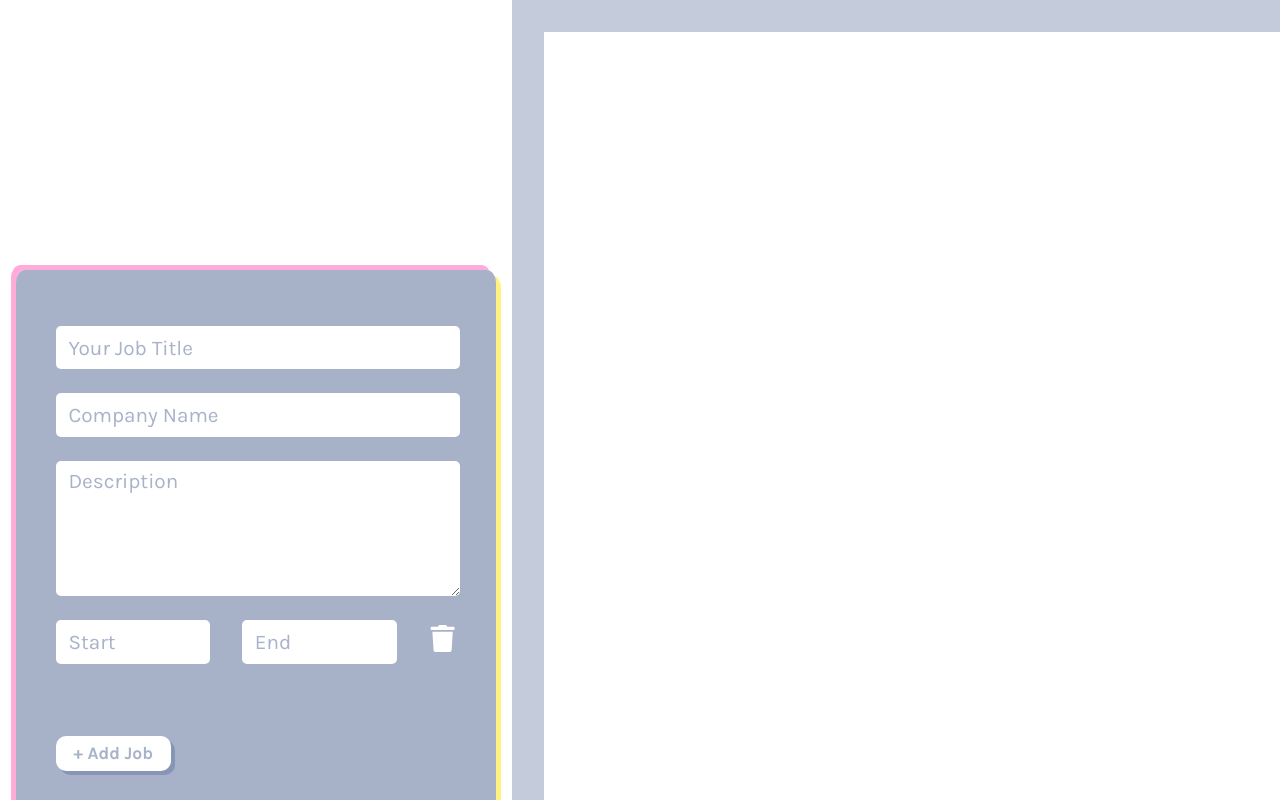
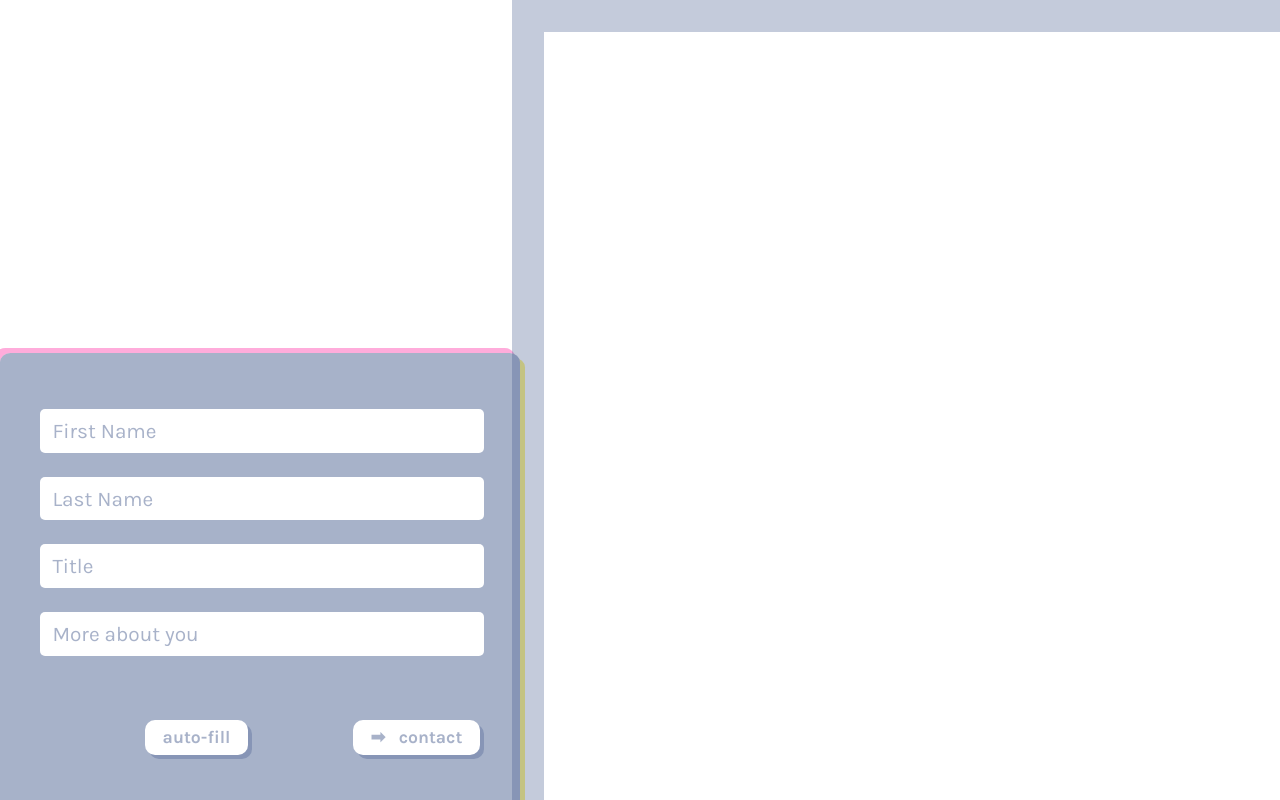
Before and after one commit to xewar/cv-builder, a React (Create React App) app: page / in a window 1280 px wide. Shown: the top 800 px of the page. Built offline with nearby package versions, Linux system fonts and the light colour scheme.

Commit message:
consolidated add, update, and delete functions for work and education

```diff
--- a/src/components/Editor.js
+++ b/src/components/Editor.js
@@ -12,12 +12,9 @@ class Editor extends Component {
   constructor(props) {
     super(props);
     this.handleChange = this.handleChange.bind(this);
-    this.updateEducation = this.updateEducation.bind(this);
-    this.addNewEducation = this.addNewEducation.bind(this);
-    this.deleteEducation = this.deleteEducation.bind(this);
-    this.addNewJob = this.addNewJob.bind(this);
-    this.deleteJob = this.deleteJob.bind(this);
-    this.updateWork = this.updateWork.bind(this);
+    this.handleChangeWorkEducation = this.handleChangeWorkEducation.bind(this);
+    this.addNew = this.addNew.bind(this);
+    this.deleteInstance = this.deleteInstance.bind(this);
     this.switchForm = this.switchForm.bind(this);
     this.state = {
       firstName: '',
@@ -49,9 +46,9 @@ class Editor extends Component {
           description: '',
         },
       ],
-      formElements: ['work', 'personal', 'contact', 'skills', 'education'],
-      currentForm: 'work',
-      nextForm: 'personal',
+      formElements: ['personal', 'contact', 'skills', 'education', 'work'],
+      currentForm: 'personal',
+      nextForm: 'contact',
       prevForm: '',
       showLeftButton: false,
       showRightButton: true,
@@ -63,63 +60,46 @@ class Editor extends Component {
       [name]: value,
     });
   }
-  updateEducation(event) {
-    const degreesObj = this.state.degreesObj;
-    let degreeId;
+  handleChangeWorkEducation(event) {
+    //updates the work and education forms as you type
+    let type = event.target.parentNode.parentNode.className;
+    let obj;
+    let id;
+    if (type === 'job' || type === 'jobsDiv') {
+      obj = this.state.jobsObj;
+    } else {
+      obj = this.state.degreesObj;
+    }
     if (event.target.name === 'start' || event.target.name === 'end') {
-      degreeId = event.target.parentNode.parentNode.id;
+      //date elements are nested differently in the form
+      id = event.target.parentNode.parentNode.id;
     } else {
-      degreeId = event.target.parentNode.id;
+      id = event.target.parentNode.id;
     }
     const { name, value } = event.target;
-    let currentIndex = this.state.degreesObj.findIndex(
-      degree => degree.id === degreeId
-    );
-    let degree = { ...degreesObj[currentIndex], [name]: value };
-    degreesObj[currentIndex] = degree;
-    this.setState({ degreesObj });
+    let currentIndex = obj.findIndex(item => item.id === id);
+    let updatedItem = { ...obj[currentIndex], [name]: value };
+    obj[currentIndex] = updatedItem;
+    this.setState({ obj });
   }
 
-  addNewEducation(event) {
-    //adding a new college or university
+  addNew(event) {
     event.preventDefault();
-    let degreesObj = this.state.degreesObj; //shorter name
-    let newUni = {
+    let type = event.target.textContent;
+    let obj; //object to be updated (either jobs or education)
+    let newInstance; //new instance of the object
+    if (type === '+ Add More') {
+      obj = this.state.degreesObj;
+      newInstance = {
         id: uniqid(),
         university: '',
         degreeType: '',
         start: '',
         end: '',
       };
-    degreesObj.push(newUni);
-    this.setState({ degreesObj });
-  }
-
-  deleteEducation(event) {
-    const degreesObj = this.state.degreesObj;
-    const degreeId =
-      event.target.parentNode.parentNode.parentNode.parentNode.id; //getting the Id of the appropriate degree to delete
-    let currentIndex = degreesObj.findIndex(degree => degree.id === degreeId);
-    //if you delete all education info, regenerate a blank form
-    if (degreesObj.length === 1) {
-      let newUni = {
-        id: uniqid(),
-        university: '',
-        degreeType: '',
-        start: '',
-        end: '',
-      };
-      degreesObj.push(newUni);
-    }
-    degreesObj.splice(currentIndex, 1);
-    this.setState({ degreesObj });
-  }
-
-  addNewJob(event) {
-    //adding a new college or university
-    event.preventDefault();
-    let jobsObj = this.state.jobsObj; //shortcut
-    let newJob = {
+    } else if (type === '+ Add Job') {
+      obj = this.state.jobsObj;
+      newInstance = {
         id: uniqid(),
         organization: '',
         title: '',
@@ -127,20 +107,31 @@ class Editor extends Component {
         end: '',
         description: '',
       };
-    jobsObj.push(newJob);
-    this.setState({ jobsObj });
-    console.log(jobsObj);
+    }
+    obj.push(newInstance);
+    this.setState({ obj });
   }
 
-  deleteJob(event) {
-    event.preventDefault();
-    let jobsObj = this.state.jobsObj; //shortcut
-    console.log('before', jobsObj);
-    const jobId = event.target.parentNode.parentNode.parentNode.parentNode.id; //getting the Id of the appropriate degree to delete
-    let currentIndex = jobsObj.findIndex(job => job.id === jobId);
-    //if you delete all work history, regenerate a blank form
-    if (jobsObj.length === 1) {
-      let newJob = {
+  deleteInstance(event) {
+    //deleting either a job or degree
+    let type =
+      event.target.parentNode.parentNode.parentNode.parentNode.className;
+    let obj; //object to be updated (either jobs or education)
+    //get the id of the specific job or degree to delete
+    let id = event.target.parentNode.parentNode.parentNode.parentNode.id;
+    let newInstance;
+    if (type === 'degree') {
+      obj = this.state.degreesObj;
+      newInstance = {
+        id: uniqid(),
+        university: '',
+        degreeType: '',
+        start: '',
+        end: '',
+      };
+    } else if (type === 'job') {
+      obj = this.state.jobsObj;
+      newInstance = {
         id: uniqid(),
         organization: '',
         title: '',
@@ -148,29 +139,15 @@ class Editor extends Component {
         end: '',
         description: '',
       };
-      jobsObj.push(newJob);
     }
-    jobsObj.splice(currentIndex, 1);
-    this.setState({ jobsObj });
-    console.log('after', jobsObj);
+    let currentIndex = obj.findIndex(item => item.id === id);
+
+    if (obj.length === 1) {
+      //if you delete the last item, add a blank placeholder back to the object
+      obj.push(newInstance);
     }
-
-  updateWork(event) {
-    // let jobInfo = { ...jobsObj[0], [name]: value };
-    // jobsObj[0] = jobInfo;
-    // this.setState({ jobsObj });
-    const jobsObj = this.state.jobsObj;
-    let jobId;
-    if (event.target.name === 'start' || event.target.name === 'end') {
-      jobId = event.target.parentNode.parentNode.id;
-    } else {
-      jobId = event.target.parentNode.id;
-    }
-    const { name, value } = event.target;
-    let currentIndex = this.state.jobsObj.findIndex(job => job.id === jobId);
-    let job = { ...jobsObj[currentIndex], [name]: value };
-    jobsObj[currentIndex] = job;
-    this.setState({ jobsObj });
+    obj.splice(currentIndex, 1);
+    this.setState({ obj });
   }
 
   switchForm(event) {
@@ -243,18 +220,18 @@ class Editor extends Component {
         return (
           <Education
             degreesObj={this.state.degreesObj}
-            handleChange={this.updateEducation}
-            addNewEducation={this.addNewEducation}
-            deleteEducation={this.deleteEducation}
+            handleChange={this.handleChangeWorkEducation}
+            addNewEducation={this.addNew}
+            deleteEducation={this.deleteInstance}
           />
         );
       } else if (this.state.currentForm === 'work') {
         return (
           <Work
             jobsObj={this.state.jobsObj}
-            handleChange={this.updateWork}
-            addNewJob={this.addNewJob}
-            deleteJob={this.deleteJob}
+            handleChange={this.handleChangeWorkEducation}
+            addNewJob={this.addNew}
+            deleteJob={this.deleteInstance}
           />
         );
       }
@@ -268,7 +245,7 @@ class Editor extends Component {
               <div>
                 {this.state.showLeftButton && (
                   <button className="buttonLeft" onClick={this.switchForm}>
-                    {this.state.prevForm} &nbsp; &nbsp;{' '}
+                    {this.state.prevForm} &nbsp;{' '}
                     <span className="flipped">&#x27A1;</span>
                   </button>
                 )}
@@ -277,7 +254,7 @@ class Editor extends Component {
               <div>
                 {this.state.showRightButton && (
                   <button className="buttonRight" onClick={this.switchForm}>
-                    &#x27A1; &nbsp; &nbsp; {this.state.nextForm}
+                    &#x27A1; &nbsp; {this.state.nextForm}
                   </button>
                 )}
               </div>
--- a/src/components/Skills.js
+++ b/src/components/Skills.js
@@ -26,7 +26,7 @@ class Skills extends Component {
           value={skillsList}
           onChange={handleChange}
         />
-        <button>+ Add More</button>
+        <button>+ Add Skill</button>
       </div>
     );
   }
--- a/src/components/Work.js
+++ b/src/components/Work.js
@@ -55,7 +55,7 @@ class Work extends Component {
     });
     return (
       <div className="formInput">
-        <div>{renderJobs}</div>
+        <div className="jobsDiv">{renderJobs}</div>
 
         <button onClick={addNewJob}>+ Add Job</button>
       </div>
--- a/src/styles/app.css
+++ b/src/styles/app.css
@@ -37,7 +37,7 @@
   display: flex;
   flex-direction: column;
   gap: 2em;
-  width: max-content;
+  width: 440px;
   box-shadow: -5px -5px var(--accent_1), 5px 5px var(--accent_7);
 }
 
@@ -86,7 +86,7 @@ form,
 }
 .job,
 .degree {
-  margin-bottom: 3em;
+  margin-bottom: 0.5em;
 }
 
 button {
@@ -106,9 +106,10 @@ button {
   box-shadow: 4px 4px var(--accent_8);
 }
 .bottom {
+  margin-top: 2em;
   display: flex;
   justify-content: space-between;
-  gap: 2em;
+  gap: 1em;
 }
 
 /* PREVIEW (Right-side) */
```
Lines whose indentation alone changed are shown as unchanged.
